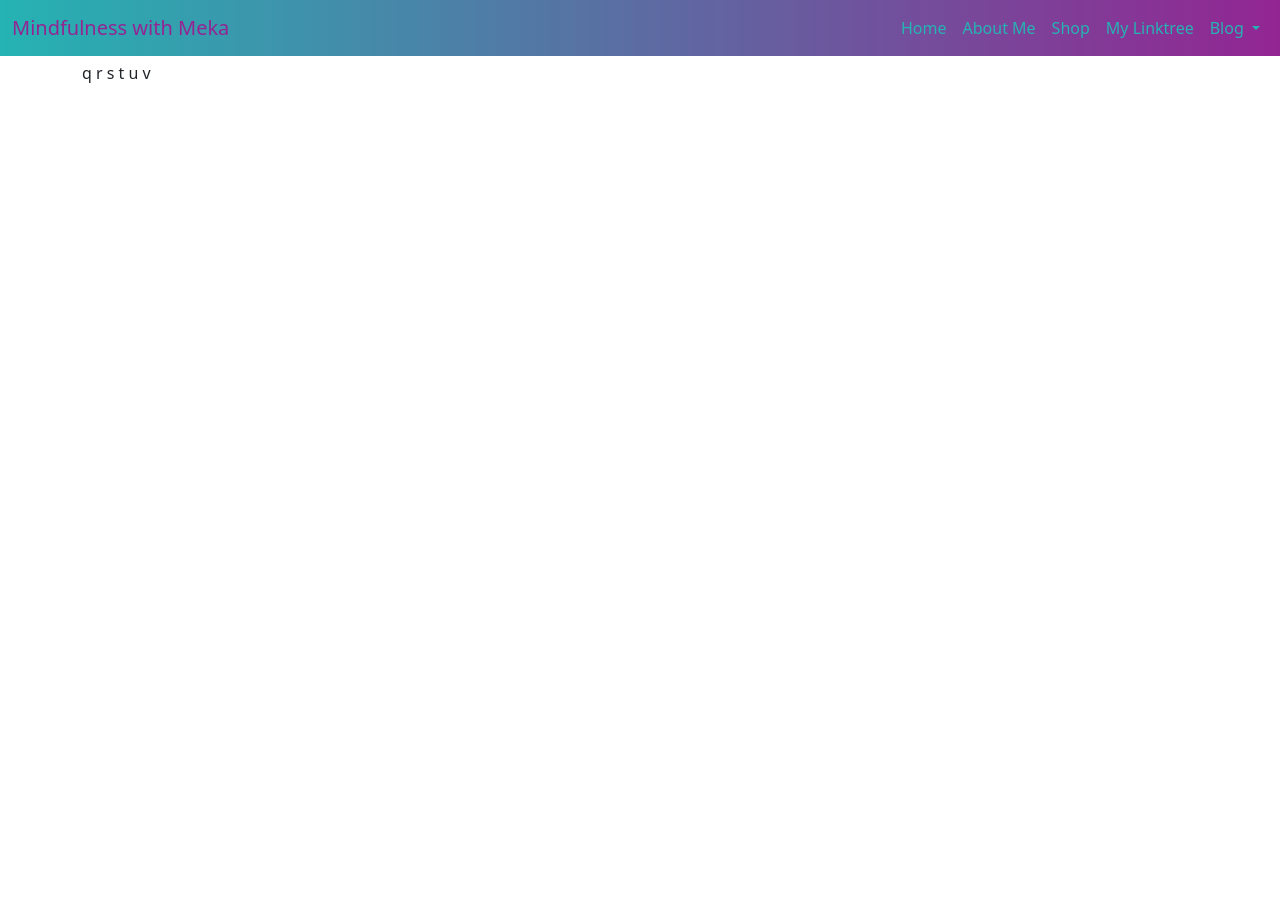
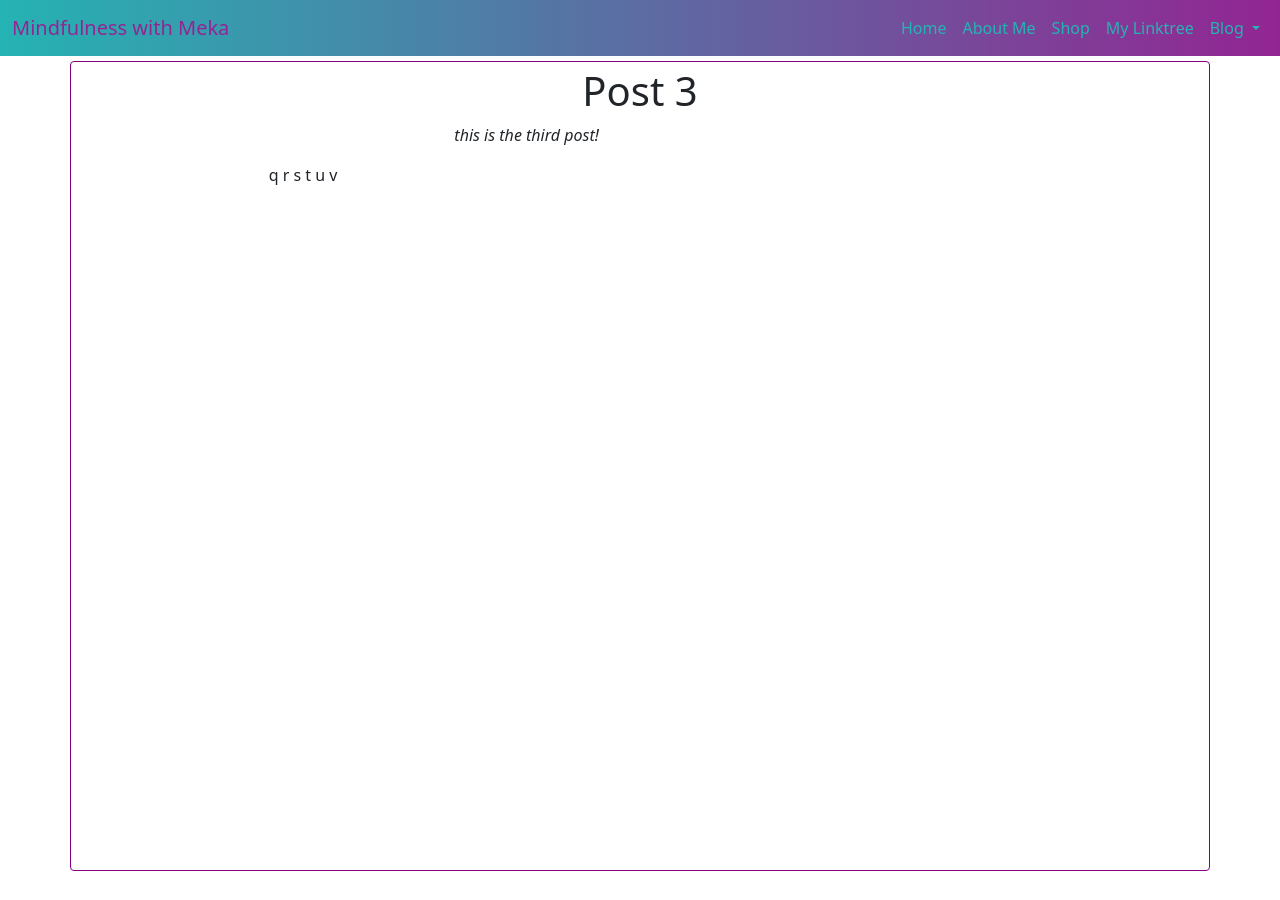
Before and after one commit to mindfulnesswithmeka/mindfulnesswithmeka.github.io, a Jekyll site: the page built from _posts/1234-12-13-c.md, in a window 1280 px wide. Built offline with Jekyll 4.4.1, drawn with Linux system fonts in a browser that asks for light colours.

Commit message:
ok so now the blog posts look f r e s h

```diff
--- a/_includes/nav.html
+++ b/_includes/nav.html
@@ -23,7 +23,7 @@
                     <a class="nav-link" href="/shop">Shop</a>
                 </li>
                 <li>
-                    <a class="nav-link" href="https://linktr.ee/Mindfulnesswithmeka">My Linktree</a>
+                    <a class="nav-link" href="https://linktr.ee/Mindfulnesswithmeka" target="_blank">My Linktree</a>
                 </li>
                 <li class="nav-item dropdown text-end">
                     <a class="nav-link dropdown-toggle" href="#" id="navbarDropdownMenuLink" role="button"
--- a/_layouts/blog.html
+++ b/_layouts/blog.html
@@ -18,7 +18,7 @@
                     <a href="{{ post.url }}">
                         <h5 class="mb-1">{{ post.title }}</h5>
                         <p class="mb-1">{{ post.description }}</p>
-                        <span class="badge rounded-pill custom-bdg-secondary">
+                        <span class="badge rounded-pill custom-bg-secondary">
                             {{ post.date | date: "%B %-d, %Y"}}
                         </span>
 
--- a/_layouts/post.html
+++ b/_layouts/post.html
@@ -9,7 +9,15 @@
 
     {% include nav.html %}
 
-    <div class="container">{{page.content | markdownify}}</div>
+    <div class="container blog-content">
+        <div class="col-4 mx-auto fw-light">
+            <h1 class="text-center">{{ page.title }}</h1>
+            <p class="fst-italic">{{ page.description }}</p>
+        </div>
+        <div class="col-8 mx-auto">
+            {{ page.content | markdownify }}
+        </div>
+    </div>
 
     <!-- Bootstrap JS w/ Popper -->
     <script src="https://cdn.jsdelivr.net/npm/bootstrap@5.0.0-beta2/dist/js/bootstrap.bundle.min.js"
--- a/_layouts/shop.html
+++ b/_layouts/shop.html
@@ -17,7 +17,7 @@
                 <a href="{{ product.url }}">
                     <h5 class="mb-1">{{ product.title }}</h5>
                     <p class="mb-1">{{ product.description }}</p>
-                    <span class="badge rounded-pill custom-bdg-secondary">{{ product.price }}</span>
+                    <span class="badge rounded-pill custom-bg-secondary">{{ product.price }}</span>
                 </a>
             </div>
             {% endfor %}
--- a/assets/css/style.scss
+++ b/assets/css/style.scss
@@ -32,6 +32,15 @@ a {
     word-wrap: break-word;
 }
 
-.custom-bdg-secondary {
+.custom-bg-secondary {
     background-color: $secondary !important;
 }
+
+.blog-content {
+    min-height: 90vh;
+    margin-top: 5px;
+    border-style: solid;
+    border-width: 1px;
+    border-radius: .25rem !important;
+    border-color: $border-design-color !important;
+}
```
